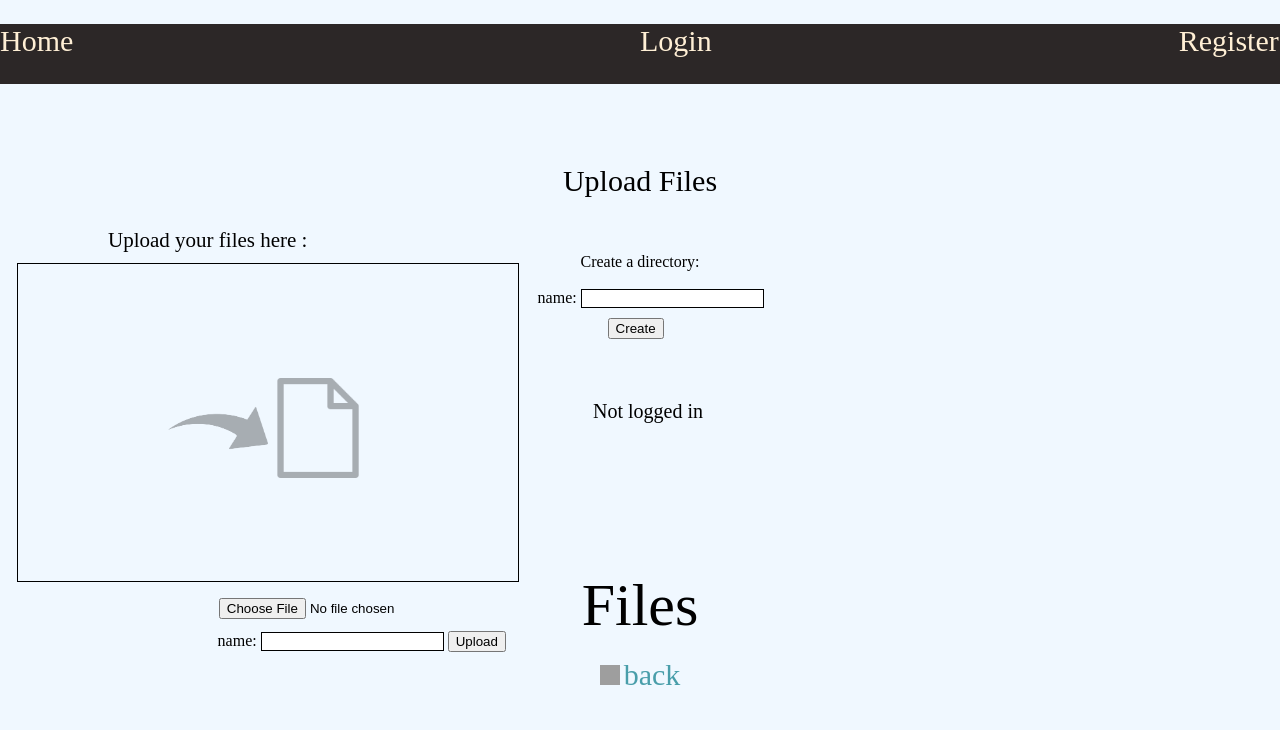
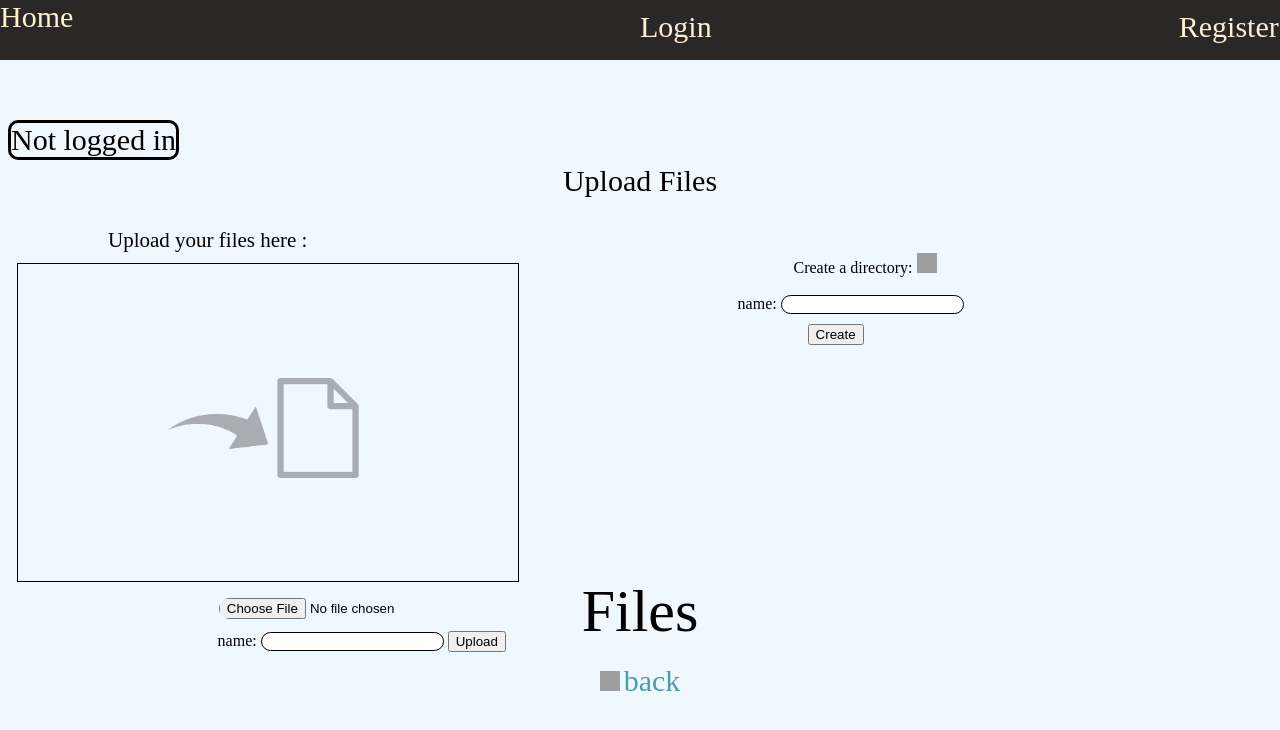
Before and after one commit to Pakopac/filer-final, a PHP site: template views/files.html.twig in a window 1280 px wide. Shown: the top 730 px of the page. Run offline with PHP 8.4, Linux system fonts and the light colour scheme; the template is opened without the code that fills it, so the values that code supplies are empty; some libraries are stand-ins or nearby versions; grey boxes are pictures that could not be loaded.

Commit message:
Add some css

```diff
--- a/assets/style.css
+++ b/assets/style.css
@@ -1,5 +1,8 @@
 li{
     list-style: none;
+}
+input{
+    border-radius:10px;
 }
 .box{
     position: absolute;
@@ -49,7 +52,11 @@ li{
     transform: rotate(320deg);
 }
 .createDirectory{
+    margin-left: 450px;
     text-align: center;
+}
+.formDir{
+    margin-left: 200px
 }
 .btnCreate{
     margin-top: 10px;
@@ -110,19 +117,17 @@ input{
 }
 
 .not {
-
-
-    width: 100%;
-    height:50px;
+    border: 3px solid black;
+    border-radius: 10px;
     text-align: center;
-    font-size: 20px;
+    font-size: 30px;
     position: absolute;
-    top:50%;
+    top:15%;
 }
 
 .hom{
+    top: 0;
     position: absolute;
-    top:3%;
     left:0%;
     text-decoration: none;
    background-color:rgb(44, 39, 39);
@@ -144,7 +149,7 @@ input{
 }
 .regi{
     position: absolute;
-    top:3%;
+    top:10px;
     right:0.1%;
     text-decoration: none;
     font-size: 30px;
@@ -159,9 +164,18 @@ input{
     font-size: 30px;
     color: papayawhip;
 }
+.login{
+    margin-top: 10%;
+}
+.errorsLogin{
+    margin-top: 25%;
+    margin-left: 31%;
+    font-size: 50px;
+    color: red;
+}
 .gum{
     position: absolute;
-    top:3%;
+    top:10px;
     left:50%;
     text-decoration: none;
     font-size: 30px;
--- a/views/files.html.twig
+++ b/views/files.html.twig
@@ -14,8 +14,8 @@
         {% for message in messagesUpload %}
             <div class="messagesUpload">{{ message }}</div>
         {% endfor %}
-    <div class="createDirectory"> Create a directory: </div>
-    <form method="POST">
+    <div class="createDirectory"> Create a directory:  <img class="icon_dir" src="assets/img/icon_dir"></div>
+    <form class="formDir" method="POST">
         <br>
         name: <input name="nameDirectory" type="text"><br>
         <button class="btnCreate">Create</button>
--- a/views/layout.html.twig
+++ b/views/layout.html.twig
@@ -13,8 +13,8 @@
   {% endif %}
     <a class="hom" href="?action=home">Home</a><br>
     {% if user %}
-      <a class="bum" href="?action=files&path=files/{{ user['pseudo'] }}">Files</a><br>
-        <a class="logi" href="?action=logout">Logout</a><br>
+      <a class="gum" href="?action=files&path=files/{{ user['pseudo'] }}">Files</a><br>
+        <a class="regi" href="?action=logout">Logout</a><br>
     {% else %}
       <a class="gum" href="?action=login">Login</a><br>
       <a class="regi" href="?action=register">Register</a>
```
Also changed, not shown: views/login.html.twig (+8 -7 lines), 1 other file.
